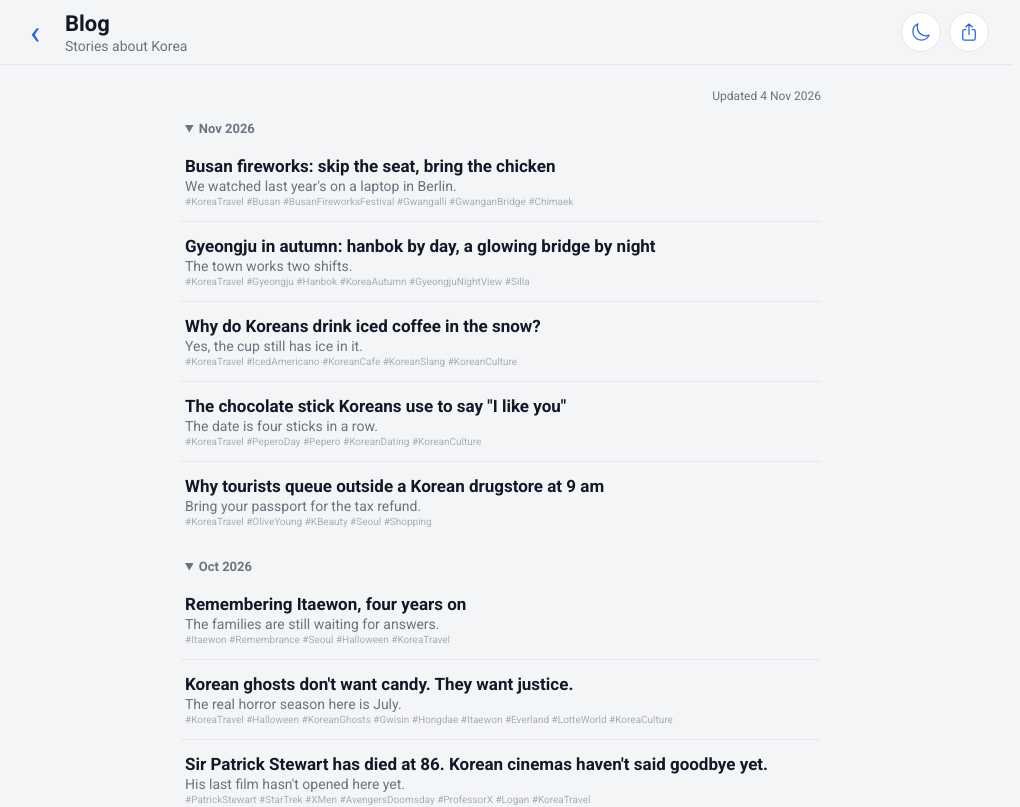
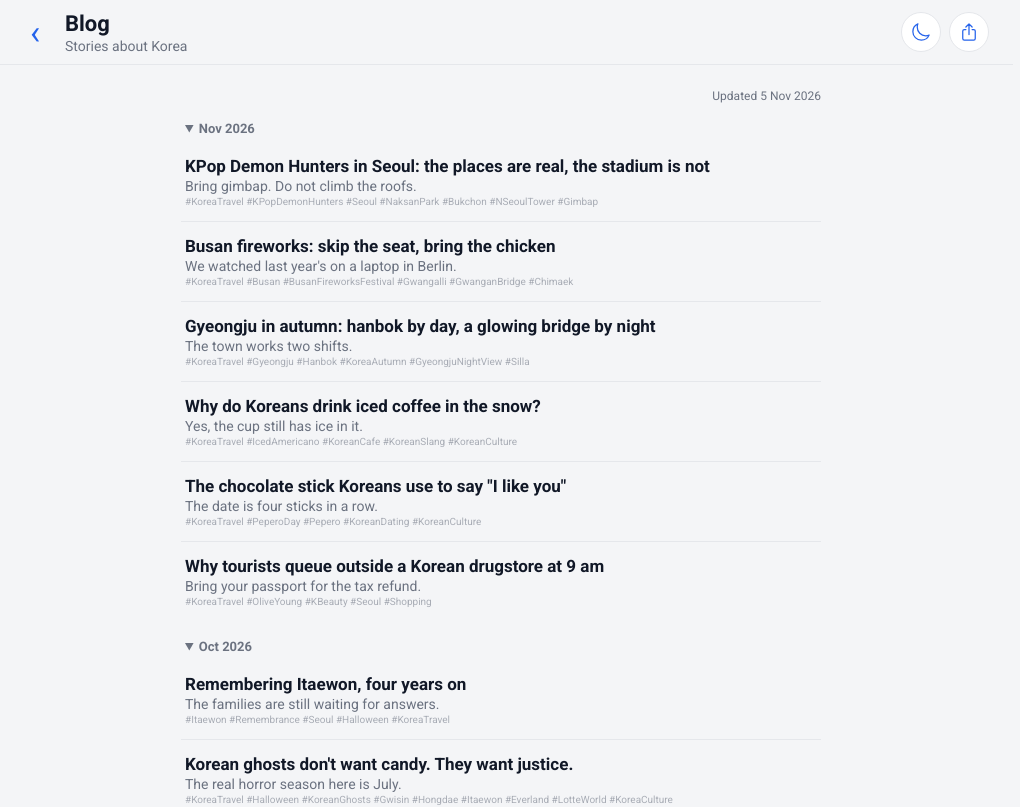
Before and after one commit to jjsoftwareint-ops/MyTravelPath, a React (Vite) app: page /blog in a window 1280 px wide. Shown: the top 807 px of the page, without its empty margins (139-1159 px from the left). Built offline with nearby package versions, Linux system fonts and the light colour scheme.

Commit message:
Add KPop Demon Hunters post with YouTube player; count returning visitors

```diff
--- a/src/components/Analytics.tsx
+++ b/src/components/Analytics.tsx
@@ -17,7 +17,7 @@ declare global {
   interface Window {
     goatcounter?: {
       no_onload?: boolean
-      count?: (vars: { path: string; title?: string }) => void
+      count?: (vars: { path: string; title?: string; event?: boolean }) => void
     }
   }
 }
@@ -42,10 +42,37 @@ function loadScript(): Promise<void> {
   return loader
 }
 
+// Returning visitors: GoatCounter forgets a visitor after 8 hours, so it cannot tell who came back.
+// This browser keeps the day of its last visit (localStorage, never sent anywhere). When it comes
+// back on a later day, one anonymous "returning-visitor" event is counted; the dashboard shows it as
+// a page with that name, its daily total = returning visitors that day. Nothing identifies the person.
+const LAST_DAY = 'last-visit-day'
+export const RETURNING_EVENT = 'returning-visitor'
+
+function isReturningToday(): boolean {
+  try {
+    const today = new Date().toLocaleDateString('en-CA') // YYYY-MM-DD, visitor's own day
+    const last = localStorage.getItem(LAST_DAY)
+    if (last === today) return false
+    localStorage.setItem(LAST_DAY, today)
+    return last !== null
+  } catch {
+    return false // private mode or storage blocked: not counted
+  }
+}
+
 // Renders nothing; sends one page view per route change (e.g. /seoul/hanok-villages).
 // Trailing slashes are dropped so /seoul/ and /seoul count as the same page.
 export default function Analytics() {
   const { pathname } = useLocation()
+
+  useEffect(() => {
+    if (!GOATCOUNTER_SITE || import.meta.env.DEV) return
+    if (!isReturningToday()) return
+    void loadScript().then(() => {
+      window.goatcounter?.count?.({ path: RETURNING_EVENT, title: 'Returning visitor', event: true })
+    })
+  }, [])
 
   useEffect(() => {
     if (!GOATCOUNTER_SITE || import.meta.env.DEV) return
--- a/src/data/blog.ts
+++ b/src/data/blog.ts
@@ -20,6 +20,7 @@ export type Block =
       credit: { author: string; license: string; licenseUrl: string }
     }
   | { type: 'photo'; src: string; alt: string; caption: string } // our own photo (file in assets/blog/), shown whole, no outside credit
+  | { type: 'video'; id: string; title: string; caption: string } // YouTube player; id = the part after youtu.be/ (no ?si= tracking)
   | { type: 'route'; cityId: string; pathId: string; text: string } // link to a walking route page
   | { type: 'ad'; slot: 'inArticle' } // a manual AdSense slot, max two per post (see AdSlot.tsx)
 
@@ -36,6 +37,90 @@ export type Post = {
 }
 
 export const posts: Post[] = [
+  {
+    id: '2026-11-05-0437',
+    title: 'KPop Demon Hunters in Seoul: the places are real, the stadium is not',
+    description:
+      'Where KPop Demon Hunters happens in real Seoul: the Naksan city wall, the Bukchon roofs, Namsan Tower, uncut gimbap and a tiger badge that sells out.',
+    teaser: 'Bring gimbap. Do not climb the roofs.',
+    icon: 'tiger_face',
+    date: '2026-11-05',
+    updated: '2026-11-05',
+    keywords: ['KoreaTravel', 'KPopDemonHunters', 'Seoul', 'NaksanPark', 'Bukchon', 'NSeoulTower', 'Gimbap'],
+    body: [
+      {
+        type: 'p',
+        text: '**KPop Demon Hunters** won two Oscars this year, and the best news for fans is that most of it happens in real Seoul. You can walk into the film for the price of a subway ride.',
+      },
+      {
+        type: 'p',
+        text: 'Not all of it is real, though. In the film, the big final concert happens in a stadium under **Namsan Tower**. The real tower has a cable car, a lot of love padlocks and no stadium. Please don\'t ask the ticket desk.',
+      },
+      {
+        type: 'img',
+        src: 'kpdh-naksan-city-wall-night.jpg',
+        alt: 'A stone city wall lit in warm yellow at night, a wide path beside it with people walking, and the lights of Seoul below a dark mountain',
+        caption: 'The wall at Naksan Park after dark. Bring someone you would sing with.',
+        href: 'https://commons.wikimedia.org/wiki/File:%EB%82%99%EC%82%B0%EA%B3%B5%EC%9B%90.jpg',
+        credit: { author: 'Shinhee Kim', license: 'CC BY-SA 4.0', licenseUrl: 'https://creativecommons.org/licenses/by-sa/4.0' },
+      },
+      { type: 'ad', slot: 'inArticle' },
+      { type: 'space' },
+      { type: 'h', text: 'The date course', icon: 'night_with_stars' },
+      {
+        type: 'p',
+        text: 'Rumi and Jinu\'s night talk happens on the **Seoul City Wall** at **낙산공원** (Naksan Gongwon), Naksan Park. The wall glows yellow after dark and the park never closes, so the date can run as late as yours does. Readers of a Korean newspaper voted it the film spot they most want to visit.',
+      },
+      {
+        type: 'p',
+        text: 'In **북촌** (Bukchon) they sing on the hanok rooftops. Real families live under those roofs, so admire them from the street.',
+      },
+      {
+        type: 'video',
+        id: 'fjOeJssZX_Q',
+        title: 'KPop Demon Hunters, "Free", official lyric video',
+        caption: 'Rumi and Jinu\'s duet, "Free". Video: Sony Pictures Animation on YouTube.',
+      },
+      {
+        type: 'img',
+        src: 'kpdh-bukchon-alley-namsan.jpg',
+        alt: 'A sunny Bukchon lane between traditional tiled-roof hanok houses, with Namsan Tower and the city towers in the distance',
+        caption: 'Bukchon\'s roofs, with Namsan Tower behind: two film spots in one look.',
+        href: 'https://commons.wikimedia.org/wiki/File:Bukchon_Hanok_Village_01.jpg',
+        credit: { author: 'Bgag', license: 'CC0', licenseUrl: 'https://creativecommons.org/publicdomain/zero/1.0/' },
+      },
+      { type: 'space' },
+      { type: 'h', text: 'Snacks and souvenirs', icon: 'convenience_store' },
+      {
+        type: 'p',
+        text: 'Rumi eats her [김밥](https://www.google.com/search?tbm=isch&q=%ED%86%B5%EA%B9%80%EB%B0%A5) (gimbap) whole, uncut, like a demon hunter with no time for a knife. Korean convenience stores now sell uncut rolls, and CU, the biggest chain, said sales to foreign customers jumped 185% after the film. We admire her jaw more than her sword.',
+      },
+      {
+        type: 'p',
+        text: 'Derpy the tiger and Sussie the magpie come from old folk paintings of a [까치호랑이](https://www.google.com/search?tbm=isch&q=%EA%B9%8C%EC%B9%98%ED%98%B8%EB%9E%91%EC%9D%B4) (kkachi-horangi), a tiger with a magpie. The **National Museum of Korea** sells a badge of the pair that sold out in 20 minutes last summer, with people queuing before opening. The museum is free. The badge is the real boss fight.',
+      },
+      {
+        type: 'p',
+        text: 'And Huntrix\'s stadium in Jamsil? {red:Closed for remodelling}, due to reopen in December. Even demon hunters wait for construction.',
+      },
+      {
+        type: 'route',
+        cityId: 'seoul',
+        pathId: 'naksan-cheonggyecheon',
+        text: 'Rumi and Jinu\'s wall on our map: the Naksan city wall at night, then down to the Cheonggyecheon stream.',
+      },
+      {
+        type: 'route',
+        cityId: 'seoul',
+        pathId: 'hanok-villages',
+        text: 'The Bukchon roofs on our hanok village walk, with the alley hours on the page.',
+      },
+      {
+        type: 'verdict',
+        text: 'Our verdict: walk the wall at night, look at the roofs from the street, and eat your gimbap in as many bites as you like.',
+      },
+    ],
+  },
   {
     id: '2026-11-04-1852',
     title: 'Busan fireworks: skip the seat, bring the chicken',
--- a/src/index.css
+++ b/src/index.css
@@ -1570,6 +1570,25 @@ button.cta {
   background: linear-gradient(transparent 62%, var(--pill) 62%);
   color: inherit;
 }
+/* YouTube player in a post: full column width, 16:9. */
+.post-video-frame {
+  position: relative;
+  aspect-ratio: 16 / 9;
+  border-radius: 12px;
+  overflow: hidden;
+  background: #000;
+}
+.post-video-frame iframe {
+  position: absolute;
+  inset: 0;
+  width: 100%;
+  height: 100%;
+  border: 0;
+}
+/* Closures stay red in blog posts too ({red:...}). */
+.post-body .hl.hl-red {
+  color: var(--danger);
+}
 .post-emoji {
   margin: 0 0 20px;
   font-size: 64px;
--- a/src/pages/BlogPost.tsx
+++ b/src/pages/BlogPost.tsx
@@ -121,6 +121,23 @@ function renderBlock(b: Block, i: number, from: string, onPlace: (query: string)
           <figcaption>{b.caption}</figcaption>
         </figure>
       )
+    case 'video':
+      // youtube-nocookie: YouTube sets no cookies until the reader presses play.
+      return (
+        <figure key={i} className="post-figure post-video">
+          <div className="post-video-frame">
+            <iframe
+              src={`https://www.youtube-nocookie.com/embed/${b.id}`}
+              title={b.title}
+              loading="lazy"
+              allow="accelerometer; autoplay; clipboard-write; encrypted-media; gyroscope; picture-in-picture; web-share"
+              referrerPolicy="strict-origin-when-cross-origin"
+              allowFullScreen
+            />
+          </div>
+          <figcaption>{b.caption}</figcaption>
+        </figure>
+      )
     case 'route':
       return (
         <p key={i} className="post-route">
--- a/src/pages/Privacy.tsx
+++ b/src/pages/Privacy.tsx
@@ -3,7 +3,7 @@ import Layout from "../components/Layout";
 import { usePageMeta } from "../seo";
 import { CONTACT_EMAIL } from "./Contact";
 
-const UPDATED = "4 November 2026";
+const UPDATED = "5 November 2026";
 
 // Privacy policy covering hosting, analytics, embedded maps and
 // advertising (Google AdSense). Update UPDATED when the text changes.
@@ -71,7 +71,10 @@ export default function Privacy() {
         <p>
           Your light or dark theme choice is kept in your browser's local
           storage. It never leaves your device and can be cleared through your
-          browser settings.
+          browser settings. The same storage keeps the date of your last visit.
+          When you come back on a later day, GoatCounter receives one anonymous
+          “returning visitor” count, without the date or anything that
+          identifies you.
         </p>
 
         <h2>Embedded maps and external links</h2>
@@ -90,6 +93,12 @@ export default function Privacy() {
           . Links to Google Maps, Naver Map, YouTube, the App Store and Google
           Play open third-party services whose own policies apply once you
           follow them.
+        </p>
+        <p>
+          Some blog posts embed a YouTube video in YouTube's privacy-enhanced
+          mode (youtube-nocookie.com). Loading the player connects your browser
+          to Google, which receives your IP address; YouTube sets cookies only
+          once you play the video, under the same Google privacy policy.
         </p>
 
         <h2>Advertising (Google AdSense)</h2>
--- a/src/seo.ts
+++ b/src/seo.ts
@@ -55,7 +55,7 @@ const STATIC: Record<string, { title: string; description: string; updated: stri
     title: "Privacy Policy",
     description:
       "How My Travel Path handles data: hosting, GoatCounter statistics, embedded Google maps and Google AdSense advertising.",
-    updated: "2026-11-04",
+    updated: "2026-11-05",
   },
   imprint: {
     title: "Imprint",
```
Also changed, not shown: assets/blog/kpdh-bukchon-alley-namsan.jpg (added), assets/blog/kpdh-naksan-city-wall-night.jpg (added).
